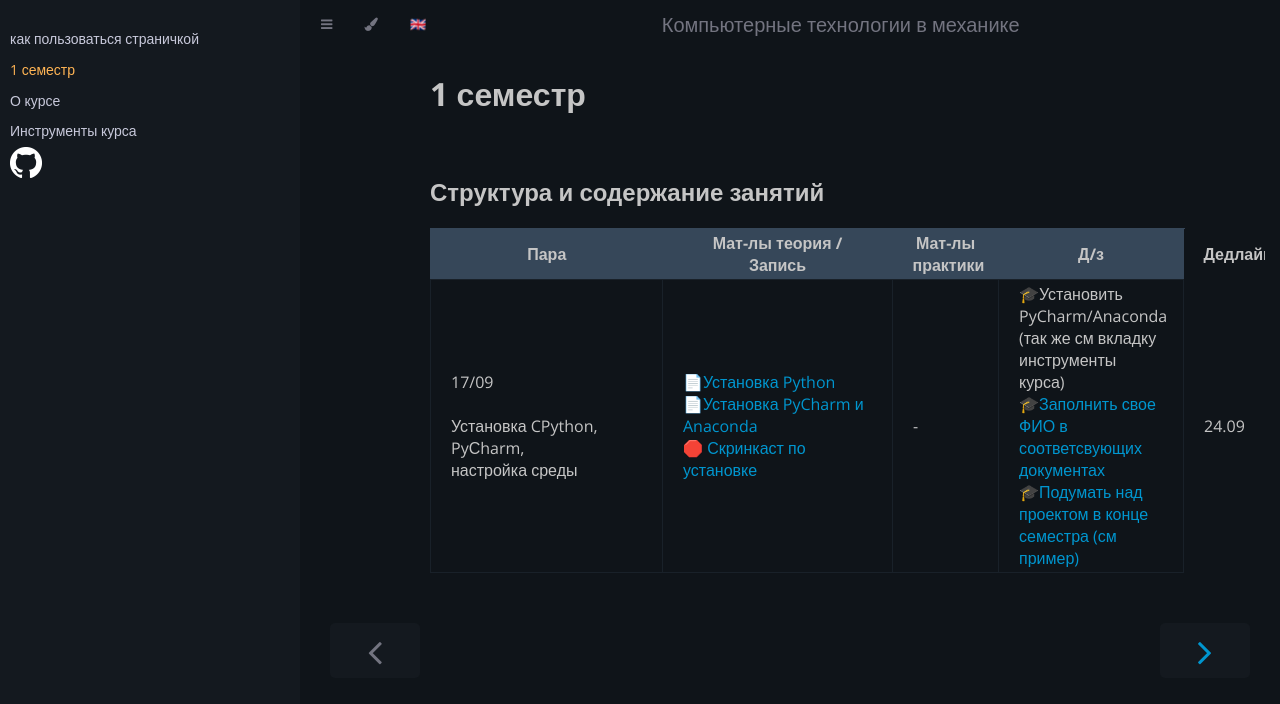
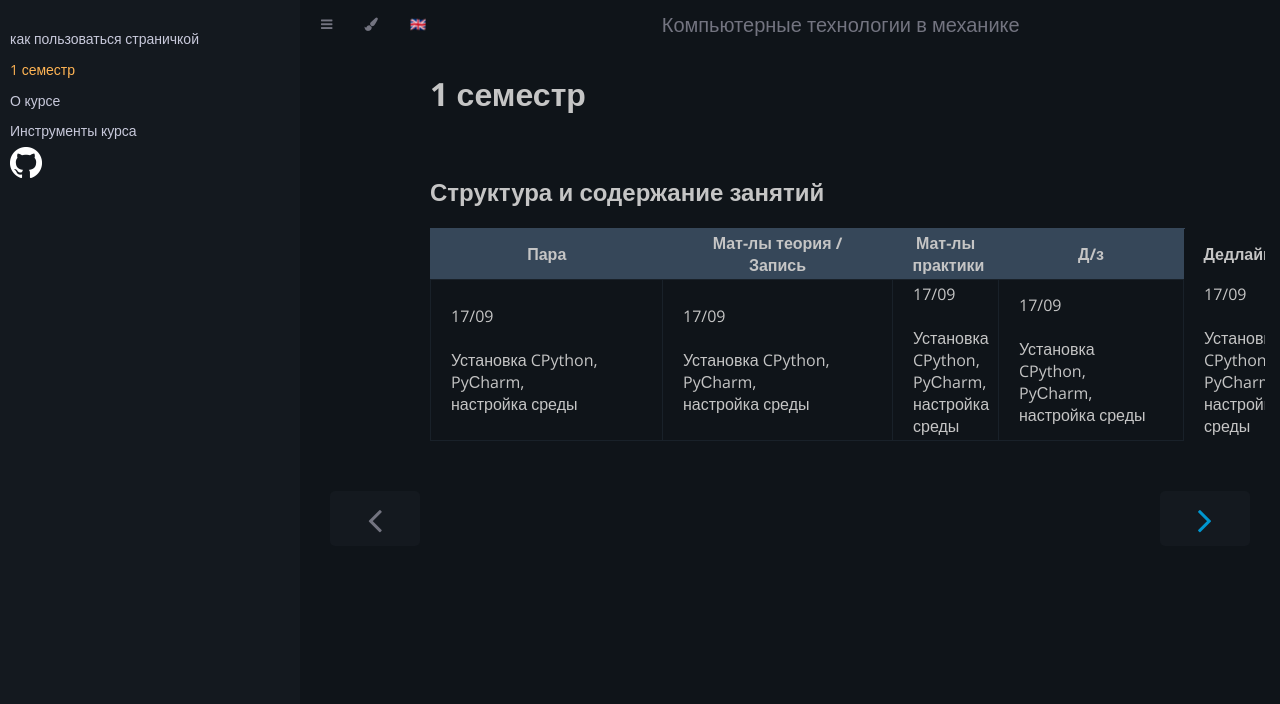
Before and after one commit to PPPmmm131313/PPPmmm131313.github.io, a Jekyll site: the page built from 1_semester.md, in a window 1280 px wide. Shown: the top 704 px of the page. Built offline with Jekyll 4.4.1, drawn with Linux system fonts in a browser that asks for light colours; our own code applies the rules of GitHub Pages for plain Markdown files.

Commit message:
Update 1_semester.md

```diff
--- a/1_semester.md
+++ b/1_semester.md
@@ -23,11 +23,11 @@ title: 1 семестр
 <tbody>
   <tr>
     <td class="tg-0pky">17/09<br><br>Установка CPython, PyСharm,<br>настройка среды</td>
-    <td class="tg-0pky"><a href="https://drive.google.com/file/d/1uJTuNXo1CBN-ujcjbW7DutYlJjxq96LM/view?usp=sharing" target="_blank" rel="noopener noreferrer">📄Установка Python</a><br><a href="https://drive.google.com/drive/folders/1Snhi7DKWnlCBJfayHC2s8TEx0fLSKDbu" target="_blank" rel="noopener noreferrer">📄Установка PyCharm и Anaconda</a><br><a href="https://drive.google.com/file/d/1RQVsCD3sRXn_UriPjHoh5Y0TSOzmD0kI/view?usp=sharing" target="_blank" rel="noopener noreferrer">🛑 Скринкаст по установке</a><br></td>
-    <td class="tg-c3ow">-</td>
-    <td class="tg-c3ow">🎓Установить PyCharm/Anaconda (так же см вкладку инструменты курса)<br><a href="https://drive.google.com/drive/folders/1icJClM3hsQnxlxniidZMvJD-Po713K8w" target="_blank" rel="noopener noreferrer">🎓Заполнить свое ФИО в соответсвующих документах</a><br><a href="https://docs.google.com/spreadsheets/d/1553U-B6Tma7EfMIgbIfIYDuRZcma8XhZGONlbLcb8vU/edit?usp=sharing" target="_blank" rel="noopener noreferrer">🎓Подумать над проектом в конце семестра (см пример)</a><br></td>
-    <td class="tg-c3ow">24.09</td>
+    <td class="tg-0pky">17/09<br><br>Установка CPython, PyСharm,<br>настройка среды</td>
+    <td class="tg-0pky">17/09<br><br>Установка CPython, PyСharm,<br>настройка среды</td>
+    <td class="tg-0pky">17/09<br><br>Установка CPython, PyСharm,<br>настройка среды</td>
+    <td class="tg-0pky">17/09<br><br>Установка CPython, PyСharm,<br>настройка среды</td>
+
   </tr>
-
 </tbody>
 </table>
```
